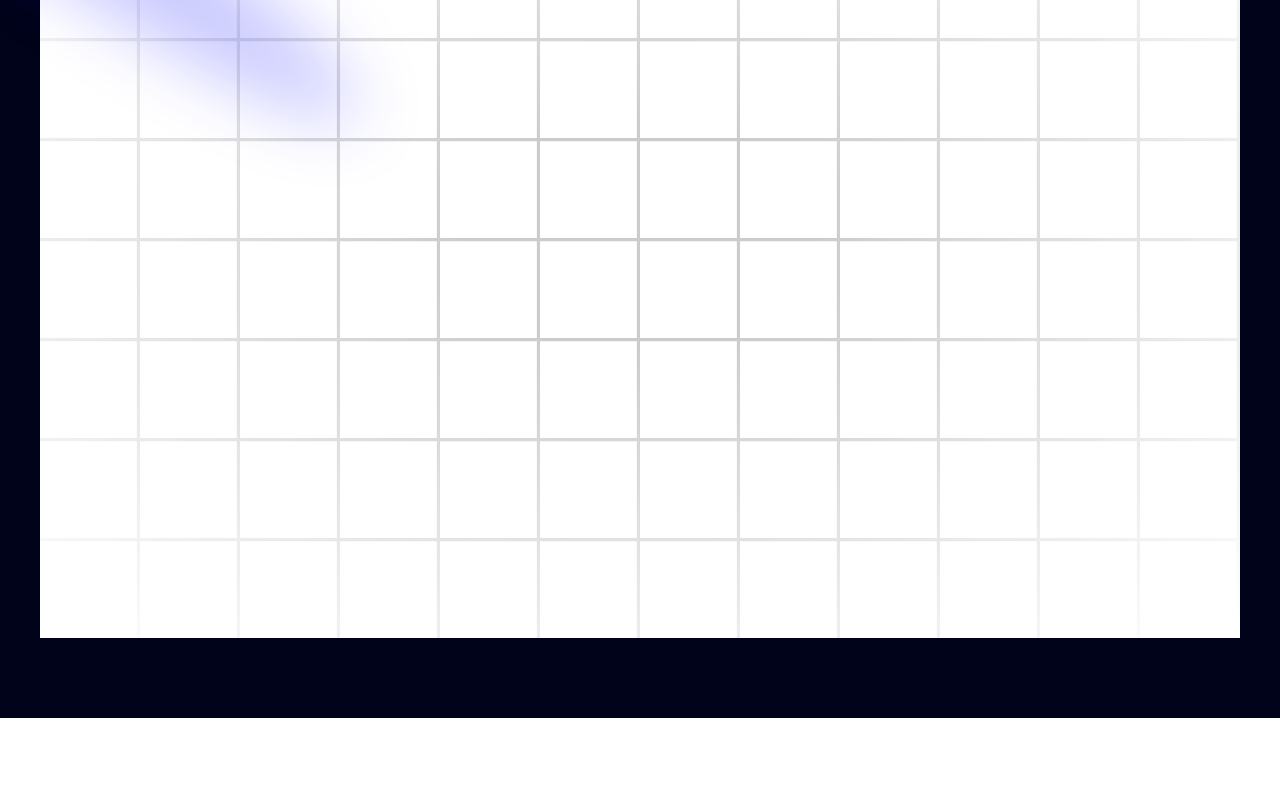
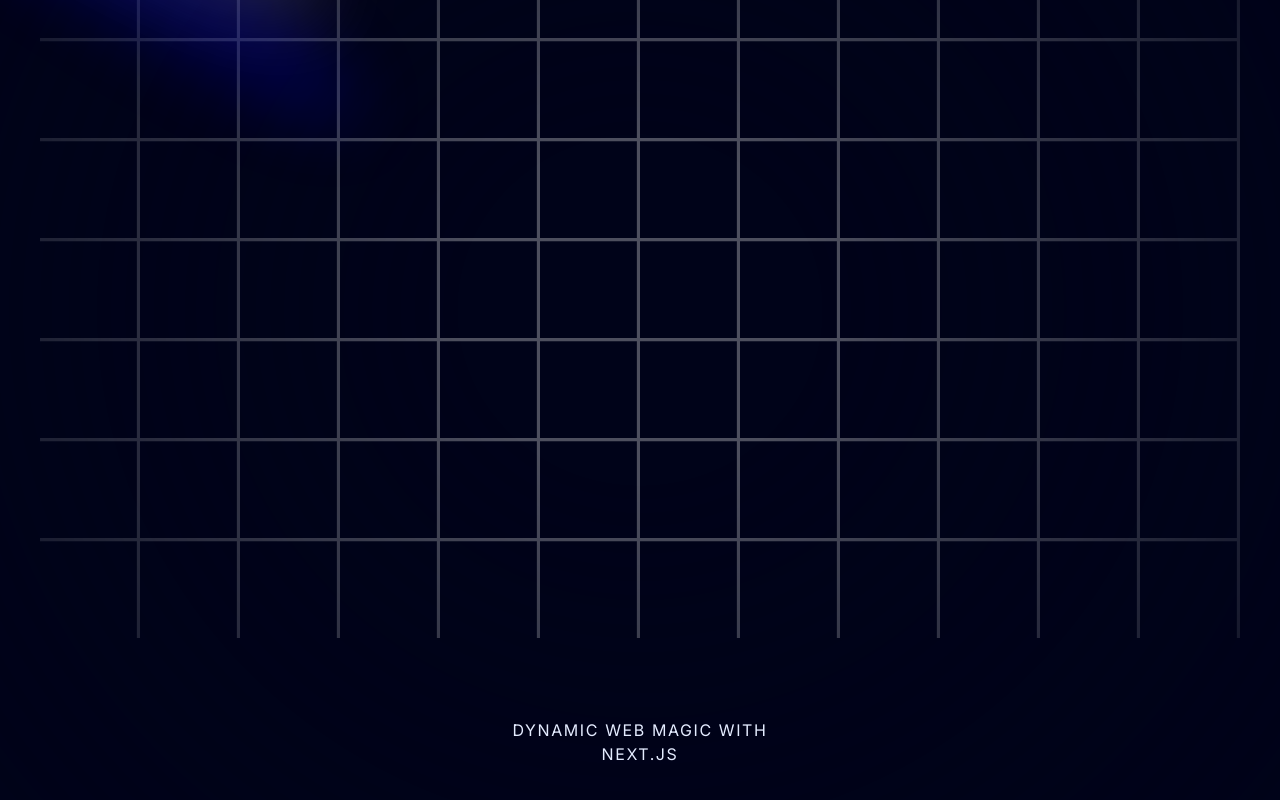
Before and after one commit to andyk2000/andy-portfolio, a Next.js app: page / in a window 1280 px wide. Shown: the part 306-1106 px from the top of the page. Before the commit the page ends 1024 px from the top, so only its background shows below. Built offline with nearby package versions, Linux system fonts and the light colour scheme.

Commit message:
feat: added dark mode to the application

```diff
--- a/components/Hero.tsx
+++ b/components/Hero.tsx
@@ -4,13 +4,19 @@ const Hero = () => {
   return (
     <div className='pb-20 pt-36'>
         <div>
-            <Spotlight className='-top-40 -left-10 md:-left-32 md:-top-20 h-screen' fill='white'/>
-            <Spotlight className='top-10 left-full h-[80vh] w-[50vw]' fill='purple'/>
-            <Spotlight className='top-28 left-0 h-[80vh] w-[50vw]' fill='blue'/>
+          <Spotlight className='-top-40 -left-10 md:-left-32 md:-top-20 h-screen' fill='white'/>
+          <Spotlight className='top-10 left-full h-[80vh] w-[50vw]' fill='purple'/>
+          <Spotlight className='top-28 left-0 h-[80vh] w-[50vw]' fill='blue'/>
+      </div>
+      <div className="h-screen w-full dark:bg-black-100 bg-white  dark:bg-grid-white/[0.3] bg-grid-black/[0.03] flex items-center justify-center top-0 left-0">
+        <div className="absolute pointer-events-none inset-0 flex items-center justify-center dark:bg-black-100 bg-white [mask-image:radial-gradient(ellipse_at_center,transparent_20%,black)]" />
+      </div>
+      <div className='flex justify-center relative my-20 z-10'>
+        <div className='max-w-[89vw] md:max-w-2xl lg:max-w-[60vw] flex flex-col items-center justify center'>
+          <h2 className='uppercase tracking-widest text-ts text-center text-blue-100 max-w-80'>
+            Dynamic web magic with next.js
+          </h2>
         </div>
-
-        <div className="h-[50rem] w-full dark:bg-black-100 bg-white  dark:bg-grid-white/[0.3] bg-grid-black/[0.2] relative flex items-center justify-center">
-        <div className="absolute pointer-events-none inset-0 flex items-center justify-center dark:bg-black-100 bg-white [mask-image:radial-gradient(ellipse_at_center,transparent_20%,black)]" />
       </div>
     </div>
   )
--- a/src/app/layout.tsx
+++ b/src/app/layout.tsx
@@ -1,6 +1,7 @@
 import type { Metadata } from "next";
 import { Inter } from "next/font/google";
 import "./globals.css";
+import { ThemeProvider } from "next-themes";
 
 const inter = Inter({ subsets: ["latin"] });
 
@@ -16,7 +17,16 @@ export default function RootLayout({
 }>) {
   return (
     <html lang="en">
-      <body className={inter.className}>{children}</body>
+      <body className={inter.className}>
+      <ThemeProvider
+            attribute="class"
+            defaultTheme="dark"
+            enableSystem
+            disableTransitionOnChange
+          >
+        {children}
+        </ThemeProvider>
+        </body>
     </html>
   );
 }
--- /dev/null
+++ b/src/app/provider.tsx
@@ -0,0 +1,9 @@
+"use client"
+
+import * as React from "react"
+import { ThemeProvider as NextThemesProvider } from "next-themes"
+import { type ThemeProviderProps } from "next-themes/dist/types"
+
+export function ThemeProvider({ children, ...props }: ThemeProviderProps) {
+  return <NextThemesProvider {...props}>{children}</NextThemesProvider>
+}
--- a/tailwind.config.ts
+++ b/tailwind.config.ts
@@ -15,6 +15,7 @@ const config = {
     "./app/**/*.{ts,tsx}",
     "./src/**/*.{ts,tsx}",
     "./data/**/*.{ts,tsx}",
+    "./src/**/*.{js,jsx,ts,tsx}",
   ],
   prefix: "",
   theme: {
```
